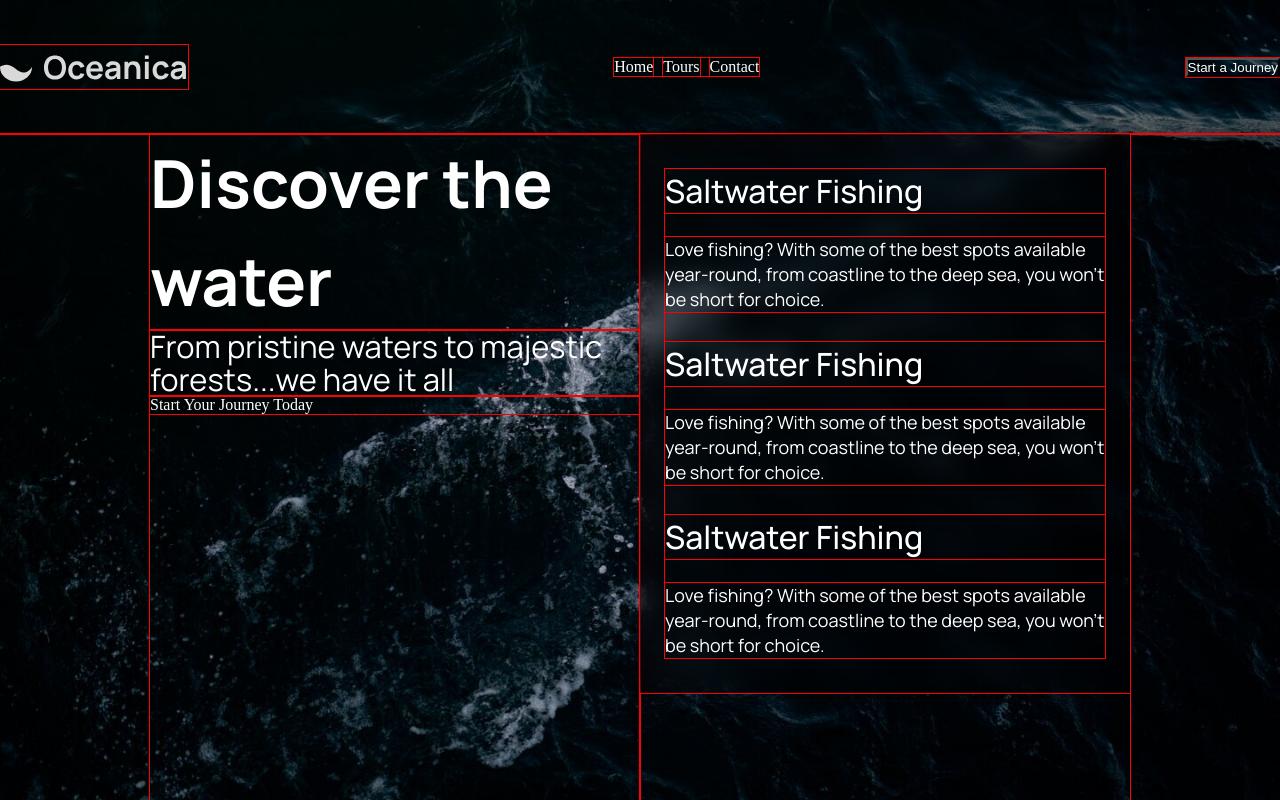
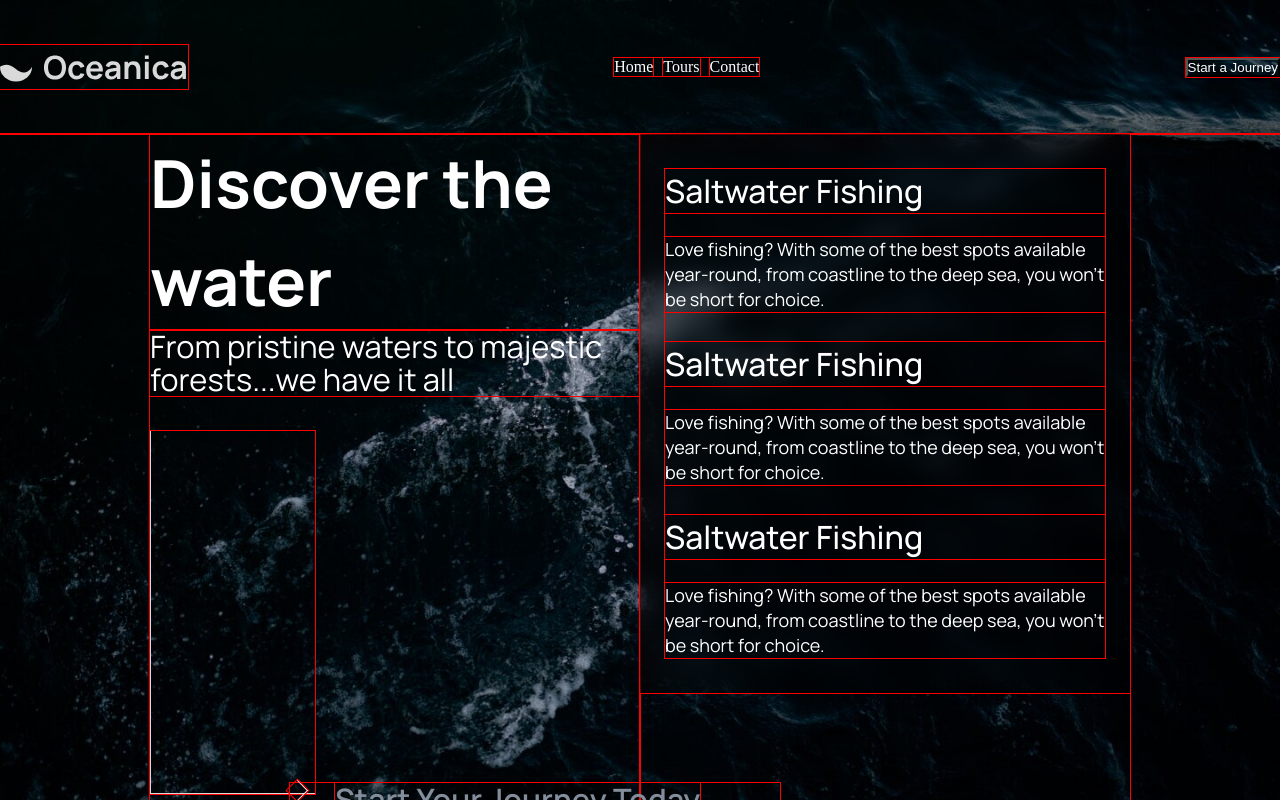
Before and after one commit to asbhogal/React-Oceanica-Responsive-Web-Page, a React app: page / in a window 1280 px wide. Shown: the top 800 px of the page. Built offline with nearby package versions, Linux system fonts and the light colour scheme.

Commit message:
ran build prod for deployment - additional content and styling

```diff
--- a/src/components/Container.jsx
+++ b/src/components/Container.jsx
@@ -11,7 +11,7 @@ const Container = () => {
                     <div className="LeftSideContent">
                         <h1 className="HeroTitle">Discover the water</h1>
                         <h2 className="HeroSubTitle">From pristine waters to majestic forests...we have it all</h2>
-                        <div className="VerticalLine"></div>
+                        <div className="SideBottomLine"></div>
                         <div className="CTAHeroSection">
                             <i class="Arrow"></i>
                             <p>Start Your Journey Today</p>
--- a/src/scss/_components/_container.scss
+++ b/src/scss/_components/_container.scss
@@ -24,6 +24,34 @@
             flex-direction: column;
             flex: 1 1 0px;
         }
+    }
+}
+
+.SideBottomLine {
+    height: 363px;
+    width: 165px;
+    border: solid $LightSilver;
+    border-width: 0 0 1px 1px;
+    margin-top: 35px;
+}
+
+.CTAHeroSection {
+    display: flex;
+    gap: 30px;
+    position: relative;
+    top: -11.5px;
+    left: 140px;
+    .Arrow {
+        width: 15px;
+        height: 15px;
+        display: block;
+        border: solid $White;
+        border-width: 0 1px 1px 0;
+        padding: 3px;
+        rotate: 315deg;
+    }
+    p {
+        @include CTAHeroTypography;
     }
 }
 
--- a/src/scss/_components/_header.scss
+++ b/src/scss/_components/_header.scss
@@ -13,14 +13,4 @@
     .HeaderCTA {
         background: none;
     }
-    .CTAHeroSection {
-        .Arrow {
-            width: 15px;
-            height: 15px;
-            display: block;
-            border: solid white;
-            border-width: 0 1px 1px 0;
-            transform: rotate(315deg);
-        }
-    }
 }
--- a/src/scss/_partials/_mixins.scss
+++ b/src/scss/_partials/_mixins.scss
@@ -22,6 +22,15 @@
     line-height: 44px;
 }
 
+@mixin CTAHeroTypography {
+    font-family: 'Manrope';
+    font-style: normal;
+    font-weight: 600;
+    font-size: clamp(1.5rem, 1.3571rem + 0.7143vw, 2rem);
+    line-height: 33px;
+    color: #838D9B;
+}
+
 @mixin BodyTypography {
     font-family: 'Manrope';
     font-style: normal;
```
Also changed, not shown: 4 other files (tests, documents, lock files or other folders).
